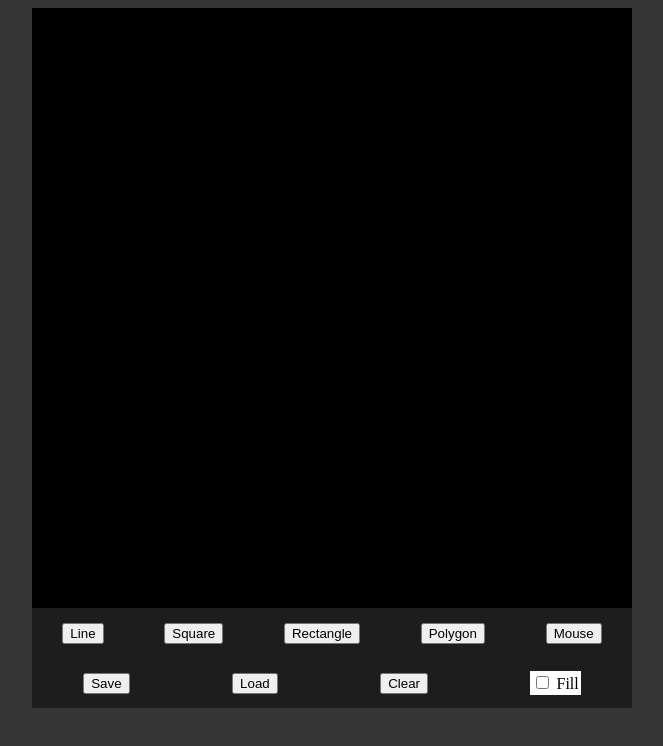
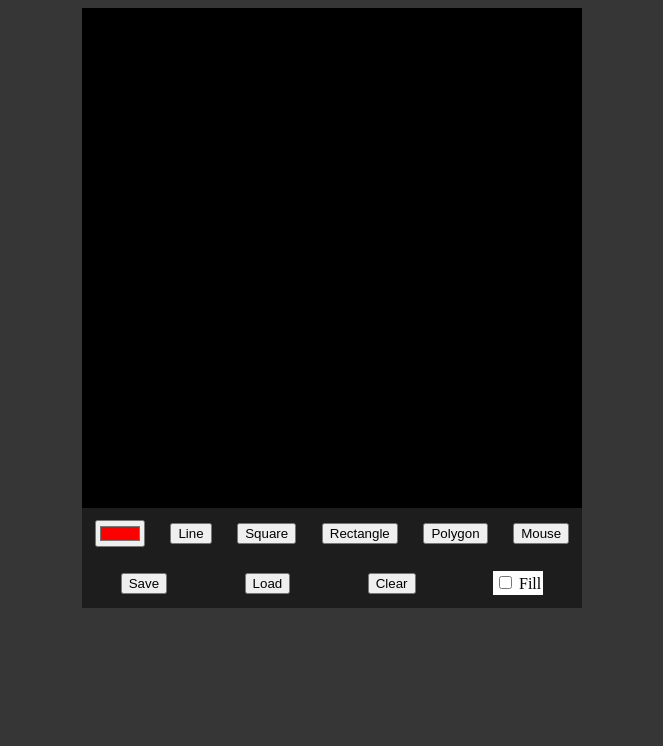
Before and after one commit to darubagus/IF3260-2D-CAD, a website with bundled scripts: page public/index.html in a window 1280 px wide. Shown: the whole page, without its empty margins (308-971 px from the left). Built offline with nearby package versions, Linux system fonts and the light colour scheme.

Commit message:
color done

```diff
--- a/public/app.js
+++ b/public/app.js
@@ -5,7 +5,8 @@ import {createSquareVertex, createSquareColor} from './square.js';
 import {createRectangleColor, createRectangleVertex,} from './rectangle.js';
 import {choseButton,
     buttonClicked,
-    convertMousePos} from './toolbar.js';
+    convertMousePos,
+    getColor} from './toolbar.js';
 import * as draw from './draw.js';
 import { download } from './app-util.js';
 
@@ -26,6 +27,7 @@ var drawPivotPoint = {x : 0, y : 0};
 var allData = [];
 var selectedShape = {}
 let loadFileInput = null;
+var colorPicker = getColor();
 
 // Resize canvas
 var width = canvas.clientWidth;
@@ -57,6 +59,21 @@ for (let buttonId in buttonClicked) {
         choseButton(buttonId);
     });
 }
+
+// Change cursor type to corsshair when entering the canvas and back to default when leaving
+canvas.addEventListener('mouseenter', () => {
+    document.getElementById("canvas").style.cursor = "crosshair";
+});
+canvas.addEventListener('mouseleave', () => {
+    canvas.style.cursor = 'default';
+});
+
+
+
+// Add event listener to color picker to change color value
+document.getElementById('color-picker').addEventListener('change', () => {
+    colorPicker = getColor();
+});
 
 // Add event listener to btn-clear to do gl.clear
 let btnClear = document.getElementById('btn-clear');
@@ -194,13 +211,13 @@ canvas.addEventListener('mousemove', (evt) => {
         // Check which button is clicked
         if (buttonClicked['btn-line'] || selectedShape.type == draw.LINE) {
             vertex = createLineVertex(drawPivotPoint.x, drawPivotPoint.y, mousePos.x, mousePos.y);
-            color = createLineColor(0,0,0,1);
+            color = createLineColor(colorPicker.r,colorPicker.g,colorPicker.b,1);
             type = draw.LINE;
         } else if (buttonClicked['btn-square']
             || selectedShape.type == draw.SQUARE
             || selectedShape.type == draw.HOLLOWSQUARE) {
             vertex = createSquareVertex(drawPivotPoint.x, drawPivotPoint.y, mousePos.x, mousePos.y);
-            color = createSquareColor(0,0,0,1);
+            color = createSquareColor(colorPicker.r,colorPicker.g,colorPicker.b,1);
 
             // check if hollow or solid
             if (!isFill) {
@@ -212,7 +229,7 @@ canvas.addEventListener('mousemove', (evt) => {
             || selectedShape.type == draw.RECTANGLE
             || selectedShape.type == draw.HOLLOWRECTANGLE) {
             vertex = createRectangleVertex(drawPivotPoint.x, drawPivotPoint.y, mousePos.x, mousePos.y);
-            color = createRectangleColor(0,0,0,1);
+            color = createRectangleColor(colorPicker.r,colorPicker.g,colorPicker.b,1);
 
             // check if hollow or solid
             if (!isFill) {
--- a/public/index.html
+++ b/public/index.html
@@ -40,6 +40,9 @@
 
 	<div class="toolbar">
 		<div class="toolbar-item">
+			<input type="color" id="color-picker" value="#ff0000">
+		</div>
+		<div class="toolbar-item">
 			<button class="toolbar-button" id="btn-line">Line</button>
 		</div>
 		<div class="toolbar-item">
--- a/public/style.css
+++ b/public/style.css
@@ -10,8 +10,8 @@ body {
 /* canvas background color white and centered and 800x600 size*/
 canvas {
     background-color: #FFFFFF;
-    width: 600px;
-    height: 600px;
+    width: 500px;
+    height: 500px;
 }
 
 .toolbar {
@@ -19,7 +19,7 @@ canvas {
     flex-direction: row;
     justify-content: space-around;
     align-items: center;
-    width: 600px;
+    width: 500px;
     height: 50px;
     background-color: #1d1d1d;
 }
--- a/public/toolbar.js
+++ b/public/toolbar.js
@@ -45,8 +45,24 @@ const choseButton = (buttonId) => {
     buttonClicked[buttonId] = true;
 };
 
+const getColor = () => {
+    let colorValue = document.getElementById('color-picker').value;
+    // Change hex color to r g b
+    let hexColor = colorValue.replace('#', '');
+    let r = parseInt(hexColor.substring(0, 2), 16);
+    let g = parseInt(hexColor.substring(2, 4), 16);
+    let b = parseInt(hexColor.substring(4, 6), 16);
+    // Change color value to vec4
+    return {
+        r: r / 255,
+        g: g / 255,
+        b: b / 255,
+    };
+}
+
 export {
     choseButton,
     buttonClicked,
-    convertMousePos
+    convertMousePos,
+    getColor,
 };
```
Also changed, not shown: 1 other file.
